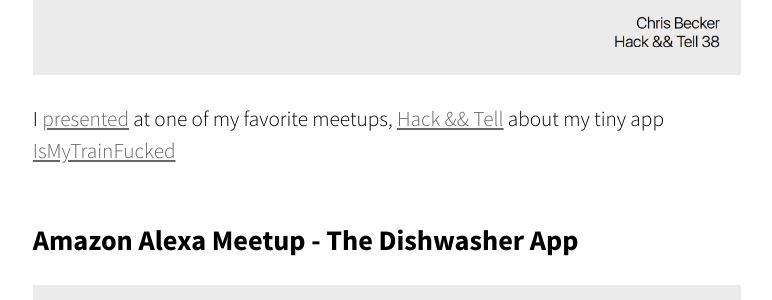
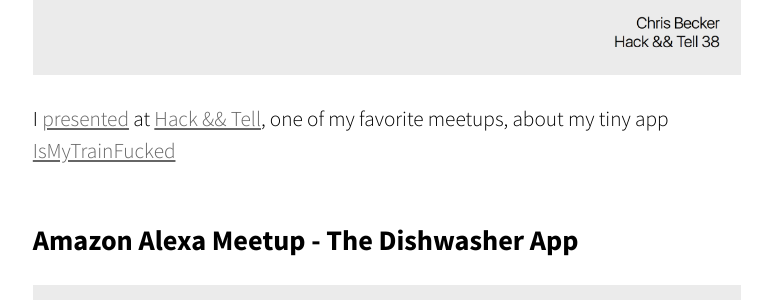
Before and after one commit to Cbeck527/becker.am, a Jekyll site: the page built from src/talks/index.md, in a window 1280 px wide and 900 px high, scrolled down 553 px. Shown: the part 155-455 px from the top of the window, without its empty margins (253-1025 px from the left). Built offline with Jekyll 4.4.1, drawn with Linux system fonts in a browser that asks for light colours; nearby versions of some CDN libraries.

Commit message:
Change nit-picky things

```diff
--- a/src/talks/index.md
+++ b/src/talks/index.md
@@ -9,9 +9,8 @@ title: "talks"
 
 I
 [presented](https://github.com/hackandtell/wrapup/blob/master/nyc/round-38-wrapup.md#chris-becker---is-my-train-fucked) at
-one of my favorite
-meetups, [Hack && Tell](https://www.meetup.com/hack-and-tell/) about my tiny
-app [IsMyTrainFucked](http://ismytrainfucked.com)
+[Hack && Tell](https://www.meetup.com/hack-and-tell/), one of my favorite
+meetups, about my tiny app [IsMyTrainFucked](http://ismytrainfucked.com)
 
 
 ### Amazon Alexa Meetup - The Dishwasher App
```
Also changed, not shown: src/projects/index.md (+1 -2 lines).
